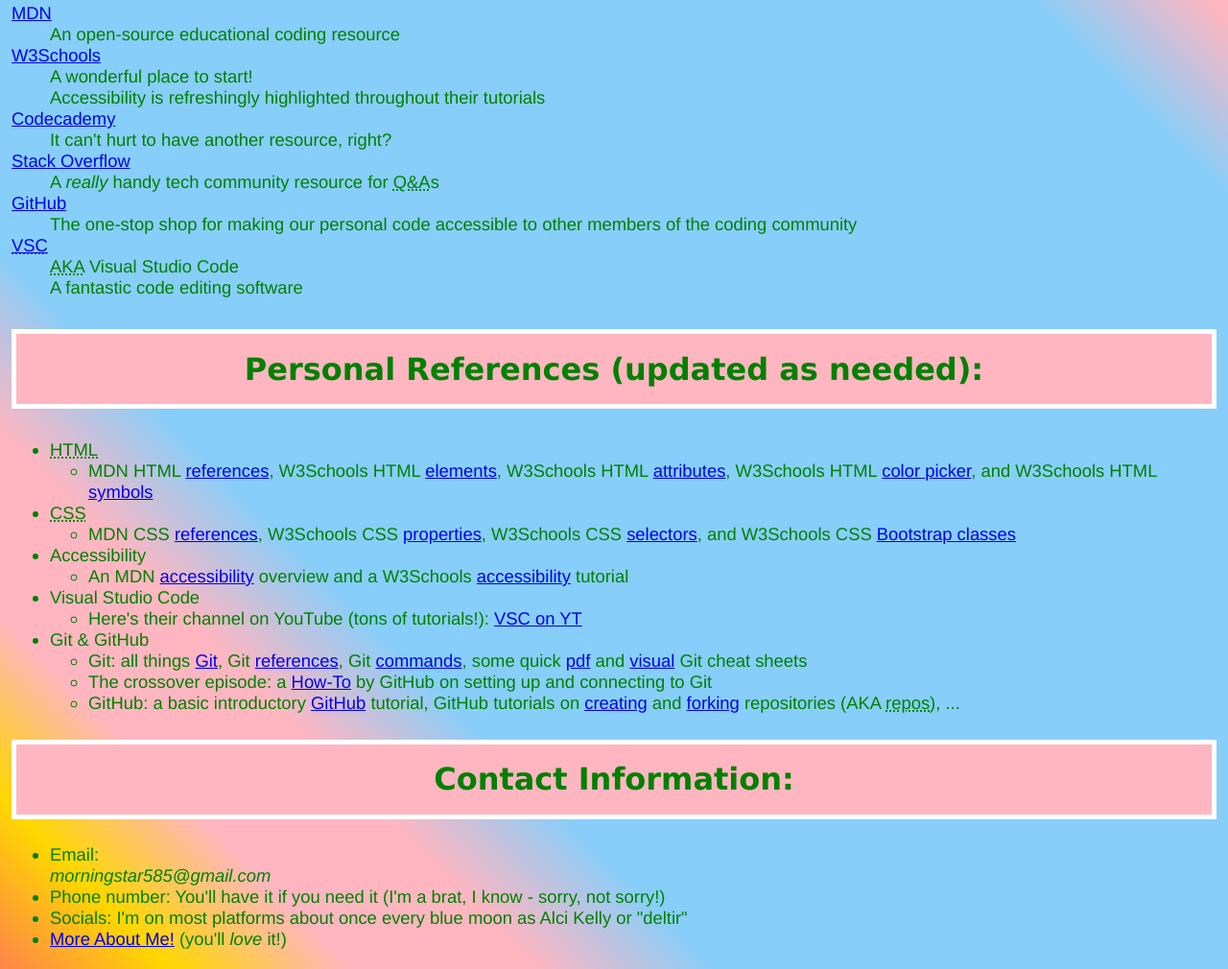
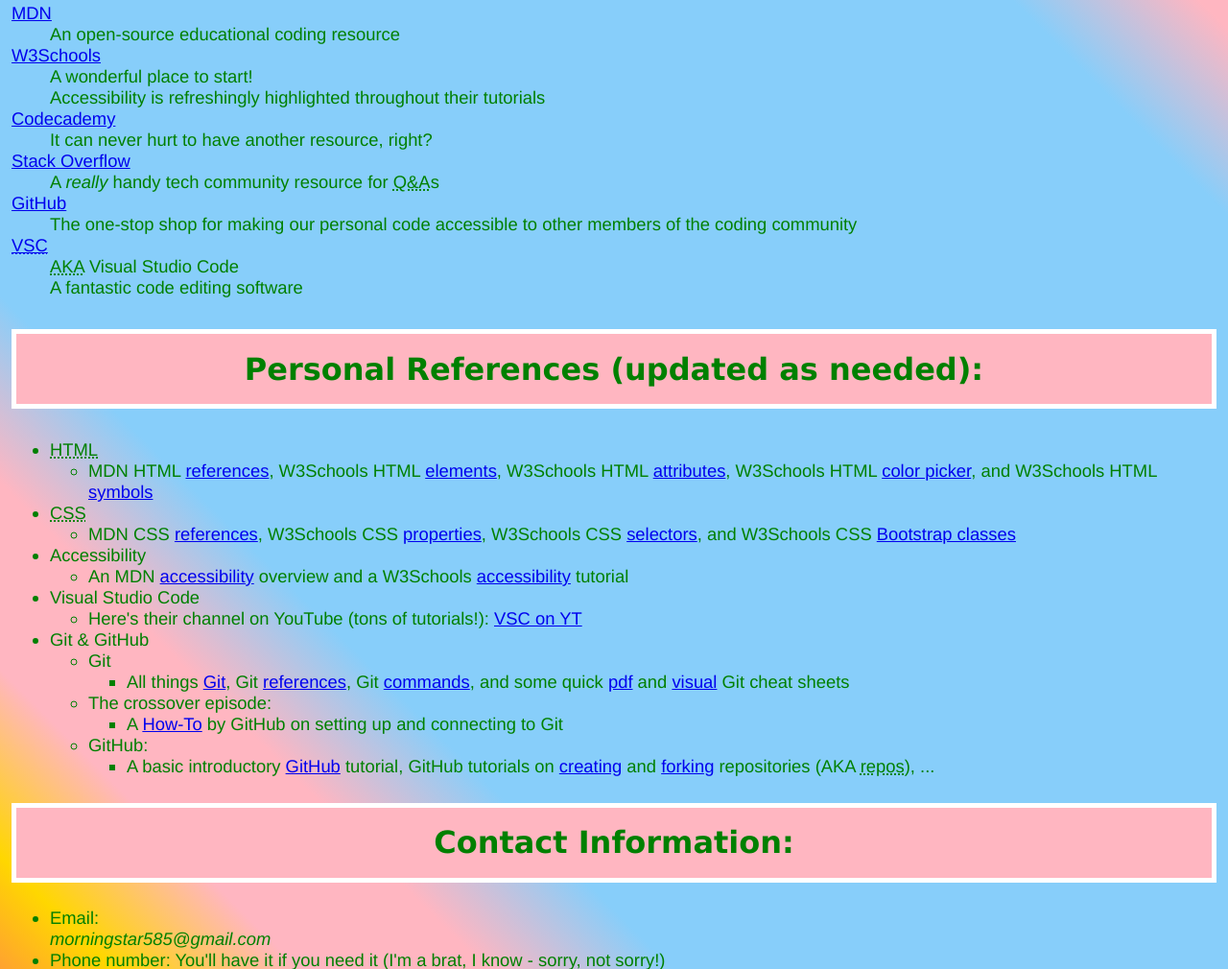
Before and after one commit to deltir/First-Website, a plain HTML site: page index.html in a window 1280 px wide. Shown: the part 554-1564 px from the top of the page at 96% size. Drawn offline with Linux system fonts and the light colour scheme.

Commit message:
Personal Refs G&G spacing
Added unordered lists to Git and GitHub under Personal References for spacing

```diff
--- a/index.html
+++ b/index.html
@@ -20,7 +20,7 @@
         <main>
             <h1 class="heading">Welcome to my very first website!</h1>
                 <p class="headingsss">Make yourself at home :)</p>
-                <p class="para">Welcome! I'm <strong title="Memi Selfanei">Alci Kelly</strong>, and I'm looking forward to sharing this space I've created with you. I don't know how <i title="must be some sort of gem <3">you</i> felt when you first started learning to code or made your first website, but this has been a lot of fun for me. I have a few sections with useful information I've found included down below to share with you and potentially get you started on your coding journey. If you have any issues accessing the links provided or with the interface of this website, feel free to send me an email at the address located in the footer with details about your issue. Thanks! :)</p>
+                <p class="para">Welcome! I'm <strong title="Memi Selfanei">Alci Kelly</strong>, and I'm looking forward to sharing this space I've created with you. I don't know how <i title="must be some sort of gem <3">you</i> felt when you first started learning to code or made your first website, but this has been a lot of fun for me. I have a few sections with useful information I've found included down below to share with you and potentially get you started on your coding journey. If you have any issues accessing the links provided or with the interface of this website, feel free to send me an email at the address located in the footer with details about your issue. Thanks!</p>
             <h2 class="headingsss">Useful Resources:</h2>
                 <dl class="para">
                     <dt><a href="https://developer.mozilla.org/en-US/">MDN</a></dt>
@@ -29,7 +29,7 @@
                         <dd>A wonderful place to start!</dd>
                         <dd>Accessibility is refreshingly highlighted throughout their tutorials</dd>
                     <dt><a href="https://www.codecademy.com/catalog">Codecademy</a></dt>
-                        <dd>It can't hurt to have another resource, right?</dd>
+                        <dd>It can never hurt to have another resource, right?</dd>
                     <dt><a href="https://stackoverflow.com/">Stack Overflow</a></dt>
                         <dd>A <i>really</i> handy tech community resource for <abbr title="Questions and Answers">Q&A</abbr>s</dd>
                     <dt><a href="https://github.com/" title="our tech lord and savior *bows down*">GitHub</a></dt>
@@ -58,9 +58,12 @@
                         </ul>
                     <li>Git & GitHub</li>
                         <ul>
-                            <li>Git: all things <a href="https://git-scm.com/doc">Git</a>, Git <a href="https://git-scm.com/docs">references</a>, Git <a href="https://git-scm.com/docs/git#_git_commands">commands</a>, some quick <a href="https://training.github.com/downloads/github-git-cheat-sheet.pdf">pdf</a> and <a href="https://ndpsoftware.com/git-cheatsheet.html#loc=index;">visual</a> Git cheat sheets</li>
-                            <li>The crossover episode: a <a href="https://docs.github.com/en/get-started/quickstart/set-up-git">How-To</a> by GitHub on setting up and connecting to Git</li>
-                            <li>GitHub: a basic introductory <a href="https://docs.github.com/en/get-started/quickstart/hello-world">GitHub</a> tutorial, GitHub tutorials on <a href="https://docs.github.com/en/get-started/quickstart/create-a-repo">creating</a> and <a href="https://docs.github.com/en/get-started/quickstart/fork-a-repo">forking</a> repositories (AKA <abbr title="repositories">repos</abbr>), ...</li>
+                            <li>Git</li>
+                                <ul><li>All things <a href="https://git-scm.com/doc">Git</a>, Git <a href="https://git-scm.com/docs">references</a>, Git <a href="https://git-scm.com/docs/git#_git_commands">commands</a>, and some quick <a href="https://training.github.com/downloads/github-git-cheat-sheet.pdf">pdf</a> and <a href="https://ndpsoftware.com/git-cheatsheet.html#loc=index;">visual</a> Git cheat sheets</li></ul>
+                            <li>The crossover episode:</li>
+                                <ul><li>A <a href="https://docs.github.com/en/get-started/quickstart/set-up-git">How-To</a> by GitHub on setting up and connecting to Git</li></ul>
+                            <li>GitHub:</li>
+                                <ul><li>A basic introductory <a href="https://docs.github.com/en/get-started/quickstart/hello-world">GitHub</a> tutorial, GitHub tutorials on <a href="https://docs.github.com/en/get-started/quickstart/create-a-repo">creating</a> and <a href="https://docs.github.com/en/get-started/quickstart/fork-a-repo">forking</a> repositories (AKA <abbr title="repositories">repos</abbr>), ...</li></ul>
                         </ul>
                 </ul>
         <footer>
```
